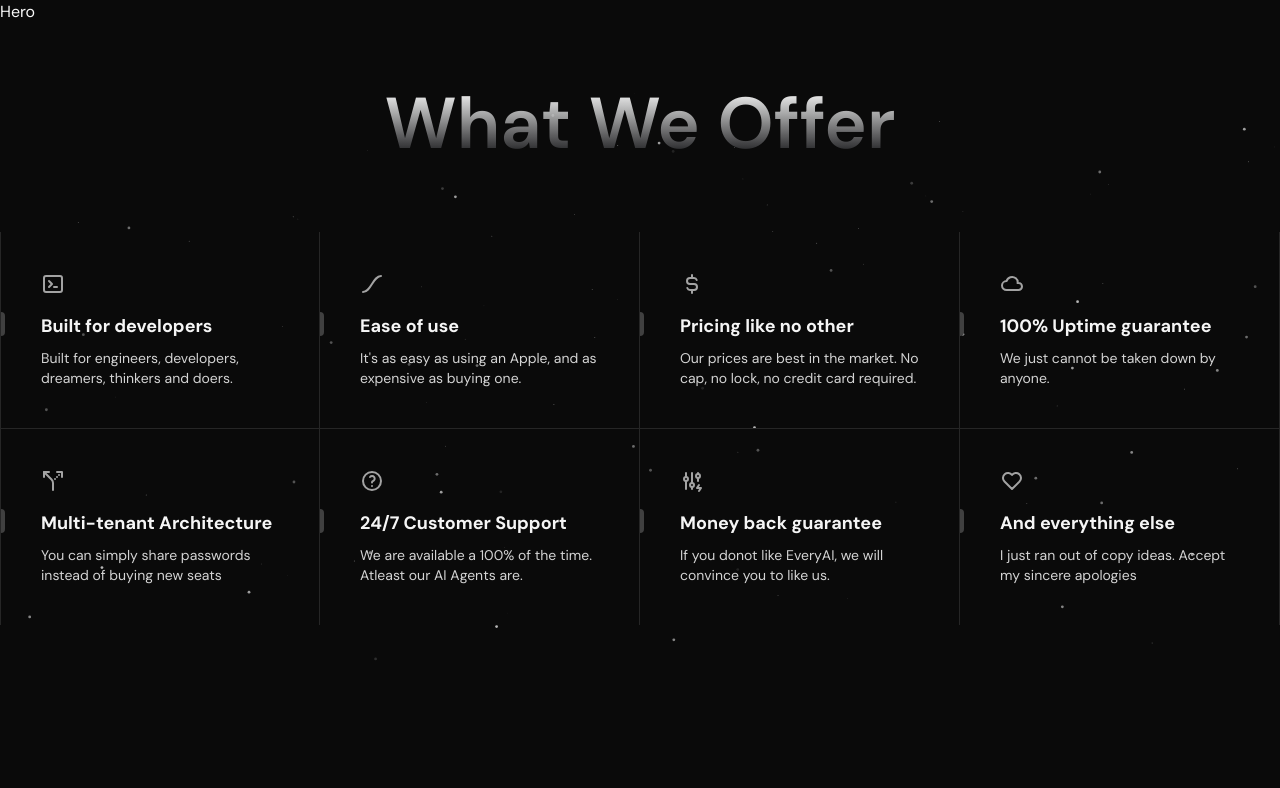
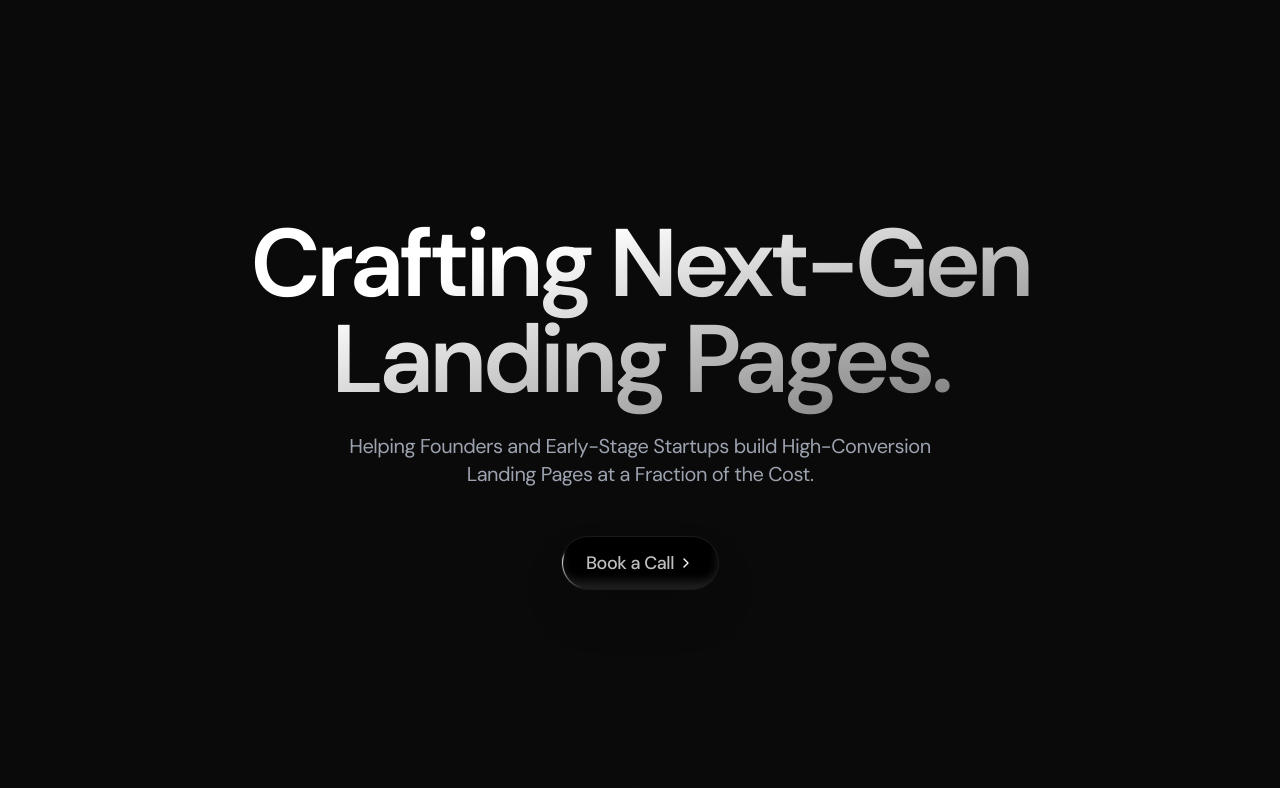
Before and after one commit to amlanxbghn/pxl8labs, a Next.js app: page / in a window 1280 px wide. Shown: the top 788 px of the page. Built offline with nearby package versions, Linux system fonts and the light colour scheme.

Commit message:
Hero Skeleton

```diff
--- a/src/components/Features.tsx
+++ b/src/components/Features.tsx
@@ -5,8 +5,9 @@ import { FeaturesTable } from "./FeaturesTable";
 
 const Features = () => {
   return (
+    <div className="container">
       <div className="relative flex flex-col items-center justify-center my-16">
-      <span className="pointer-events-none bg-gradient-to-b from-white to-slate-900/10 bg-clip-text text-center text-5xl md:text-7xl font-semibold text-transparent light:from-black light:to-gray-300/80 mb-8">
+        <span className="pointer-events-none bg-gradient-to-b from-white to-slate-900/10 bg-clip-text text-center text-5xl md:text-7xl font-semibold text-transparent light:from-black light:to-gray-300/80 md:mb-8">
           What We Offer
         </span>
         <Particles
@@ -16,7 +17,8 @@ const Features = () => {
           color="#ffffff"
           refresh
         />
-      <FeaturesTable/>
+        <FeaturesTable />
+      </div>
     </div>
   );
 };
--- a/src/components/Hero.tsx
+++ b/src/components/Hero.tsx
@@ -1,6 +1,28 @@
+import { ChevronRightIcon } from "lucide-react"
+import ShimmerButton from "./magicui/shimmer-button"
+
 const Hero = () => {
   return (
-    <div>Hero</div>
+    <div className="container">
+      <div className="py-24 mt-24 flex flex-col items-center justify-center">
+        <h1 className="text-center bg-gradient-to-br from-white light:from-black from-30% to-white/40 light:to-black/40 bg-clip-text py-6 mx-auto font-semibold leading-none tracking-tighter text-transparent text-balance text-6xl md:text-7xl lg:text-8xl">
+          Crafting Next-Gen<br className="hidden md:block" /> Landing Pages.
+        </h1>
+        <p className="text-center mb-12 text-lg tracking-tight leading-[30px] text-gray-400 md:text-xl text-balance mx-auto">
+          Helping Founders and Early-Stage Startups build High-Conversion<br className="hidden md:block" /> Landing Pages at a Fraction of the Cost.
+        </p>
+
+          <ShimmerButton
+            className="shadow-2xl mb-8"
+          >
+            <span className="whitespace-pre-wrap text-center text-sm font-medium leading-none tracking-tight text-[#fff]/75 from-white to-slate-900/10 lg:text-lg">
+              Book a Call
+            </span>
+            <ChevronRightIcon className="ml-1 h-4 w-4 transition-transform duration-300 group-hover:translate-x-1" />
+          </ShimmerButton>
+
+      </div>
+    </div>
   )
 }
 
--- /dev/null
+++ b/src/components/magicui/shimmer-button.tsx
@@ -0,0 +1,96 @@
+import React, { CSSProperties } from "react";
+
+import { cn } from "@/lib/utils";
+
+export interface ShimmerButtonProps
+  extends React.ButtonHTMLAttributes<HTMLButtonElement> {
+  shimmerColor?: string;
+  shimmerSize?: string;
+  borderRadius?: string;
+  shimmerDuration?: string;
+  background?: string;
+  className?: string;
+  children?: React.ReactNode;
+}
+
+const ShimmerButton = React.forwardRef<HTMLButtonElement, ShimmerButtonProps>(
+  (
+    {
+      shimmerColor = "#ffffff",
+      shimmerSize = "0.05em",
+      shimmerDuration = "3s",
+      borderRadius = "100px",
+      background = "rgba(0, 0, 0, 1)",
+      className,
+      children,
+      ...props
+    },
+    ref,
+  ) => {
+    return (
+      <button
+        style={
+          {
+            "--spread": "90deg",
+            "--shimmer-color": shimmerColor,
+            "--radius": borderRadius,
+            "--speed": shimmerDuration,
+            "--cut": shimmerSize,
+            "--bg": background,
+          } as CSSProperties
+        }
+        className={cn(
+          "group relative z-0 flex cursor-pointer items-center justify-center overflow-hidden whitespace-nowrap border border-white/10 px-6 py-3 text-white [background:var(--bg)] [border-radius:var(--radius)] dark:text-black",
+          "transform-gpu transition-transform duration-300 ease-in-out active:translate-y-[1px]",
+          className,
+        )}
+        ref={ref}
+        {...props}
+      >
+        {/* spark container */}
+        <div
+          className={cn(
+            "-z-30 blur-[2px]",
+            "absolute inset-0 overflow-visible [container-type:size]",
+          )}
+        >
+          {/* spark */}
+          <div className="absolute inset-0 h-[100cqh] animate-slide [aspect-ratio:1] [border-radius:0] [mask:none]">
+            {/* spark before */}
+            <div className="animate-spin-around absolute inset-[-100%] w-auto rotate-0 [background:conic-gradient(from_calc(270deg-(var(--spread)*0.5)),transparent_0,var(--shimmer-color)_var(--spread),transparent_var(--spread))] [translate:0_0]" />
+          </div>
+        </div>
+        {children}
+
+        {/* Highlight */}
+        <div
+          className={cn(
+            "insert-0 absolute h-full w-full",
+
+            "rounded-2xl px-4 py-1.5 text-sm font-medium shadow-[inset_0_-8px_10px_#ffffff1f]",
+
+            // transition
+            "transform-gpu transition-all duration-300 ease-in-out",
+
+            // on hover
+            "group-hover:shadow-[inset_0_-6px_10px_#ffffff3f]",
+
+            // on click
+            "group-active:shadow-[inset_0_-10px_10px_#ffffff3f]",
+          )}
+        />
+
+        {/* backdrop */}
+        <div
+          className={cn(
+            "absolute -z-20 [background:var(--bg)] [border-radius:var(--radius)] [inset:var(--cut)]",
+          )}
+        />
+      </button>
+    );
+  },
+);
+
+ShimmerButton.displayName = "ShimmerButton";
+
+export default ShimmerButton;
--- a/tailwind.config.ts
+++ b/tailwind.config.ts
@@ -67,10 +67,31 @@ const config = {
           from: { height: "var(--radix-accordion-content-height)" },
           to: { height: "0" },
         },
+        "spin-around": {
+          "0%": {
+            transform: "translateZ(0) rotate(0)",
+          },
+          "15%, 35%": {
+            transform: "translateZ(0) rotate(90deg)",
+          },
+          "65%, 85%": {
+            transform: "translateZ(0) rotate(270deg)",
+          },
+          "100%": {
+            transform: "translateZ(0) rotate(360deg)",
+          },
+        },
+        slide: {
+          to: {
+            transform: "translate(calc(100cqw - 100%), 0)",
+          },
+        },
       },
       animation: {
         "accordion-down": "accordion-down 0.2s ease-out",
         "accordion-up": "accordion-up 0.2s ease-out",
+        "spin-around": "spin-around calc(var(--speed) * 2) infinite linear",
+        slide: "slide var(--speed) ease-in-out infinite alternate",
       },
     },
   },
```
Lines whose indentation alone changed are shown as unchanged.
